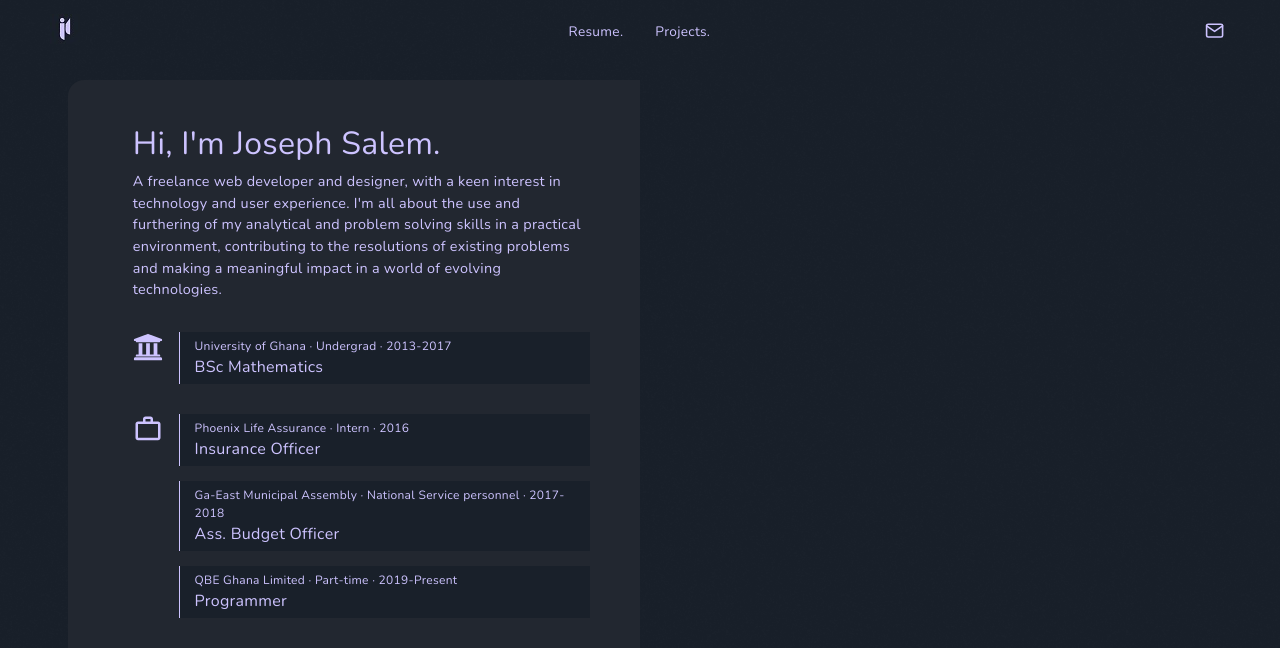
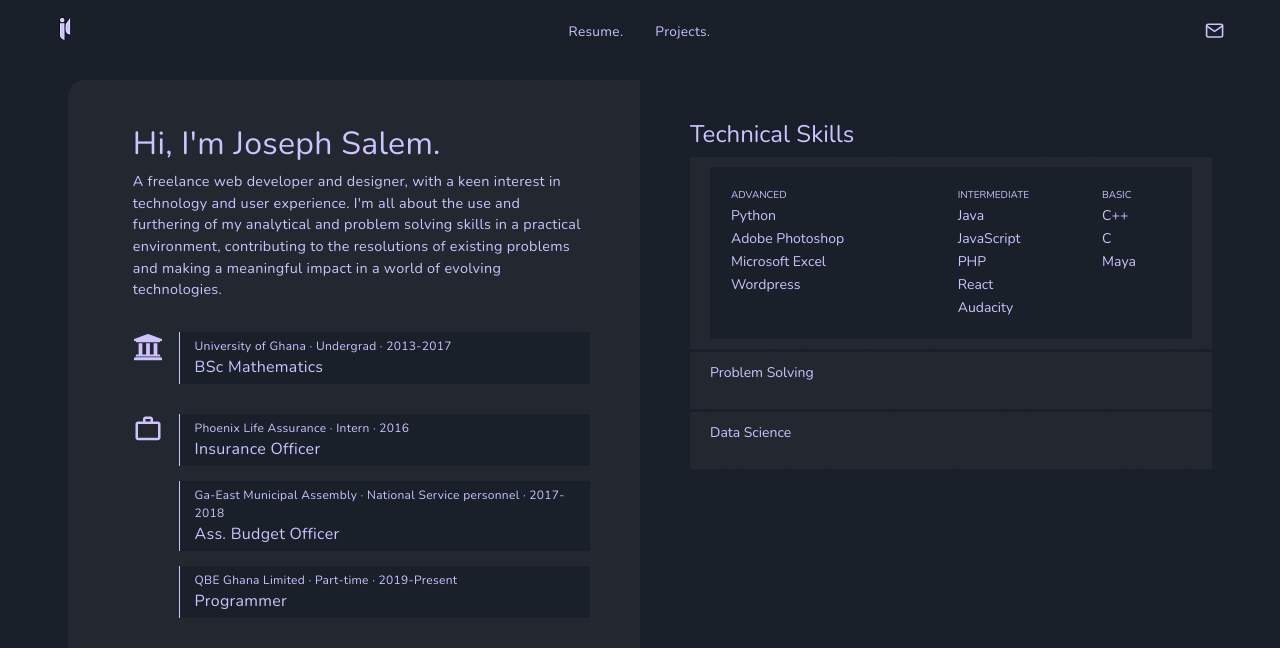
Before and after one commit to JoeSal777/joesal-portifolio, a React (Create React App) app: page /resume in a window 1280 px wide. Shown: the top 648 px of the page. Built offline with nearby package versions, Linux system fonts and the light colour scheme; a web font is replaced by a local one.

Commit message:
after adding technical skills first time

```diff
--- a/src/App.scss
+++ b/src/App.scss
@@ -22,6 +22,7 @@
 @import "./styles/_contact.scss";
 @import "./styles/_effects.scss";
 @import "./styles/_iconInfoBox.scss";
+@import "./styles/_table.scss";
 
 body{
   font-family: var(--primaryFont) !important;
--- a/src/components/LandingPage.js
+++ b/src/components/LandingPage.js
@@ -4,7 +4,7 @@ import {Link} from "react-router-dom";
 
 import {BsCodeSlash} from "react-icons/bs";
 import {DiPython} from "react-icons/di";
-import {GiViolin} from "react-icons/gi";
+import {GiMaterialsScience} from "react-icons/gi";
 
 //import "../styles/homeBackground.js"
 
@@ -46,10 +46,10 @@ class LandingPage extends Component {
                             <Link to="/resume"><DiPython className="attribute-icon"/>Pythonista.</Link>
                         </li>
                         <li>
-                            <Link to="/resume"><BsCodeSlash className="attribute-icon"/>Web Developer.</Link>
+                            <Link to="/resume"><GiMaterialsScience className="attribute-icon"/>Data Scientist.</Link>
                         </li>
                         <li>
-                            <Link to="/resume"><GiViolin className="attribute-icon"/>Data Scientist.</Link>
+                            <Link to="/resume"><BsCodeSlash className="attribute-icon"/>Web Developer.</Link>
                         </li>
                     </ul>
 
--- a/src/components/Resume.js
+++ b/src/components/Resume.js
@@ -1,10 +1,21 @@
 import React, { Component } from 'react';
 
 import IconInfoBox from "./page-components/iconInfoBox";
+import Table from "./page-components/Table.js";
 
 import {FaUniversity} from "react-icons/fa";
 import {MdOutlineWorkOutline} from "react-icons/md";
 //import {MdWork} from "react-icons/md";
+
+//list for table in skills section
+const language_list = [
+    {advanced: 'Python', intermediate: 'Java', basic: 'C++'  },
+    {advanced: 'Adobe Photoshop', intermediate: 'JavaScript', basic: 'C'  },
+    {advanced: 'Microsoft Excel', intermediate: 'PHP', basic: 'Maya'  },
+    {advanced: 'Wordpress', intermediate: 'React', basic: ''  },
+    {advanced: '', intermediate: 'Audacity', basic: ''  }
+]
+const colNames = ['Advanced', 'Intermediate', 'Basic']
 
 export default class Resume extends Component {
     render() {
@@ -34,7 +45,7 @@ export default class Resume extends Component {
                                         <FaUniversity className="history-icon"/>
                                     </div>
                                     <div className="info-item-history history-items">
-                                        <a href="https://www.ug.edu.gh/" target="_blank">
+                                        <a href="https://www.ug.edu.gh/" target="_blank" rel="noreferrer">
                                             <div className="history-item">
                                                 <IconInfoBox title={"University of Ghana · Undergrad · 2013-2017"} text={"BSc Mathematics"}/>
                                             </div>
@@ -47,12 +58,12 @@ export default class Resume extends Component {
                                         <MdOutlineWorkOutline className="history-icon"/>
                                     </div>
                                     <div className="info-item-history history-items">
-                                        <a href="https://assurance.cdhgroup.co/" target="_blank">
+                                        <a href="https://assurance.cdhgroup.co/" target="_blank" rel="noreferrer">
                                             <div className="history-item">
                                                 <IconInfoBox title={"Phoenix Life Assurance · Intern · 2016"} text={"Insurance Officer"}/>
                                             </div>
                                         </a>
-                                        <a href="http://gema.gov.gh/" target="_blank">
+                                        <a href="http://gema.gov.gh/" target="_blank" rel="noreferrer">
                                             <div className="history-item">
                                                 <IconInfoBox title={"Ga-East Municipal Assembly · National Service personnel · 2017-2018"} text={"Ass. Budget Officer"}/>
                                             </div>
@@ -67,7 +78,22 @@ export default class Resume extends Component {
 
                         {/* right-side */}
                         <div className="resume_column resume_right-column">
-
+                            <div className="techArea resume_content">
+                                <div className='techinical_skills_heading'>
+                                    <h4>Technical Skills</h4>
+                                </div>
+                                <div className='ts_section'>
+                                    <div className='ts_table_section'>
+                                        <Table list={language_list} colNames={colNames}/>
+                                    </div>
+                                </div>
+                                <div className='ts_section'>
+                                    <p>Problem Solving</p>
+                                </div>
+                                <div className='ts_section'>
+                                    <p>Data Science</p>
+                                </div>
+                            </div>
                         </div>
                     </div>
 
--- /dev/null
+++ b/src/components/page-components/Table.js
@@ -0,0 +1,35 @@
+import React from 'react';
+
+function Table({list, colNames}){
+    return (
+        <div>
+            {list.length > 0 && (
+                <table
+                    cellSpacing='0'
+                    className='ts_Table'
+                    style={{padding:'20px'}}
+                >
+                    <thead>
+                        <tr>
+                            {colNames.map((headerItem, index) => (
+                                <th key={index}>{headerItem.toUpperCase()}</th>
+                            ))}
+                        </tr>
+                    </thead>
+                    <tbody>
+                        {Object.values(list).map((obj, index) => (
+                            <tr key={index}>
+                                {Object.values(obj).map((value, index2) => (
+                                    <td key={index2}>{value}</td>
+                                ))}
+                            </tr>
+                        ))}
+                    </tbody>
+                </table>
+            )
+            }
+        </div>
+        )
+}
+
+export default Table
--- a/src/styles/_resume.scss
+++ b/src/styles/_resume.scss
@@ -39,8 +39,8 @@
     }
     .resume_right-column{
         background: transparent;
-        display: flex;
-        align-items: center;
+        //display: flex;
+        //align-items: center;
         width: 100%;
         margin-top: 40px;
     }
@@ -104,13 +104,28 @@
     }
 
 
-    .right-column{
+    .resume_right-column{
         height: 82vh;
-        padding: 30px;
-        display: flex;
-        align-items: center;
+        padding-left: 50px;
+        //display: flex;
+        //align-items: center;
         width: 100%;
-        margin-top: 0px !important;
+        margin-top: 40px !important;
+
+        .ts_section{
+            background: #222730;
+            padding: 10px 20px 10px 20px;
+            margin-top: 3px;
+            //margin-bottom: 3px;
+        }
+        .ts_section p{
+            font-size: 14px;
+        }
+            .ts_table_section{
+                background-color: var(--mainDark);
+                padding: 20px;
+            }
+
     }
 
 }
--- /dev/null
+++ b/src/styles/_table.scss
@@ -0,0 +1,13 @@
+.ts_Table{
+    width: 100%;
+}
+
+.ts_Table th{
+    font-size: 10px;
+    font-weight: 100;
+}
+
+.ts_Table td{
+    font-size: 14px;
+    font-weight: 100;
+}
```
